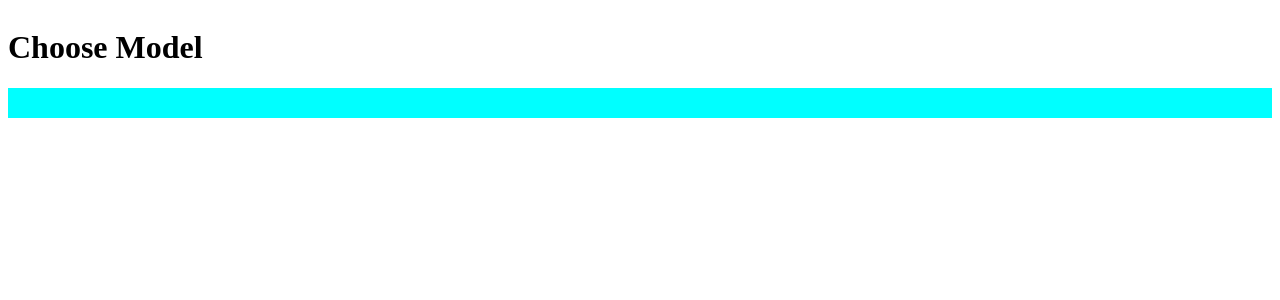
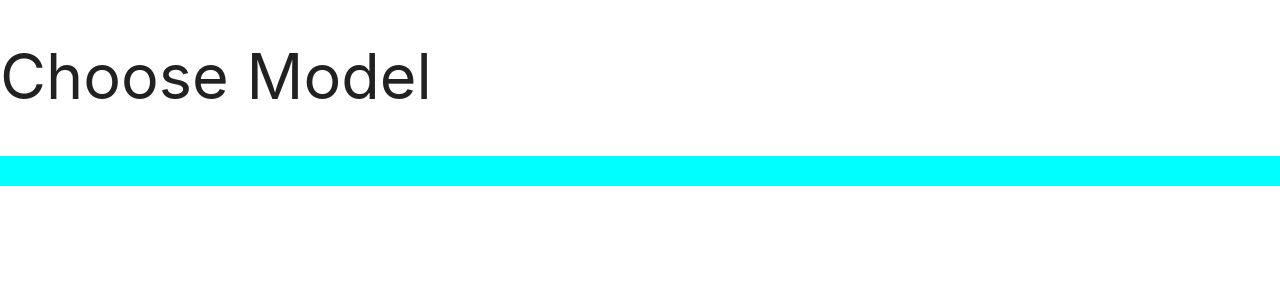
Before and after one commit to KantKontrol/Part-Tracker, a React (Create React App) app in the folder front-end/partrac-standalone/: page / in a window 1280 px wide. Shown: the top 300 px of the page. Built offline with nearby package versions, Linux system fonts and the light colour scheme.

Commit message:
added materialize cdn

```diff
--- a/front-end/partrac-standalone/public/index.html
+++ b/front-end/partrac-standalone/public/index.html
@@ -24,6 +24,9 @@
       work correctly both with client-side routing and a non-root public URL.
       Learn how to configure a non-root public URL by running `npm run build`.
     -->
+    <!-- Compiled and minified CSS -->
+    <link rel="stylesheet" href="https://cdnjs.cloudflare.com/ajax/libs/materialize/1.0.0/css/materialize.min.css">
+
     <title>React App</title>
   </head>
   <body>
--- a/front-end/partrac-standalone/src/index.css
+++ b/front-end/partrac-standalone/src/index.css
@@ -6,7 +6,3 @@ body {
   display: flex;
   flex-direction: column;
 }
-
-#root {
-  flex: 1 0 auto;
-}
--- a/front-end/partrac-standalone/src/pages/ChooseModel.js
+++ b/front-end/partrac-standalone/src/pages/ChooseModel.js
@@ -9,6 +9,11 @@ export default function ChooseModel(){
         <div>
             <h1>Choose Model</h1>
 
+            <div className="container" style={{ flex: "1 0 auto"}}>
+                <div className="row">
+
+                </div>
+            </div>
         </div>
     );
 }
```
